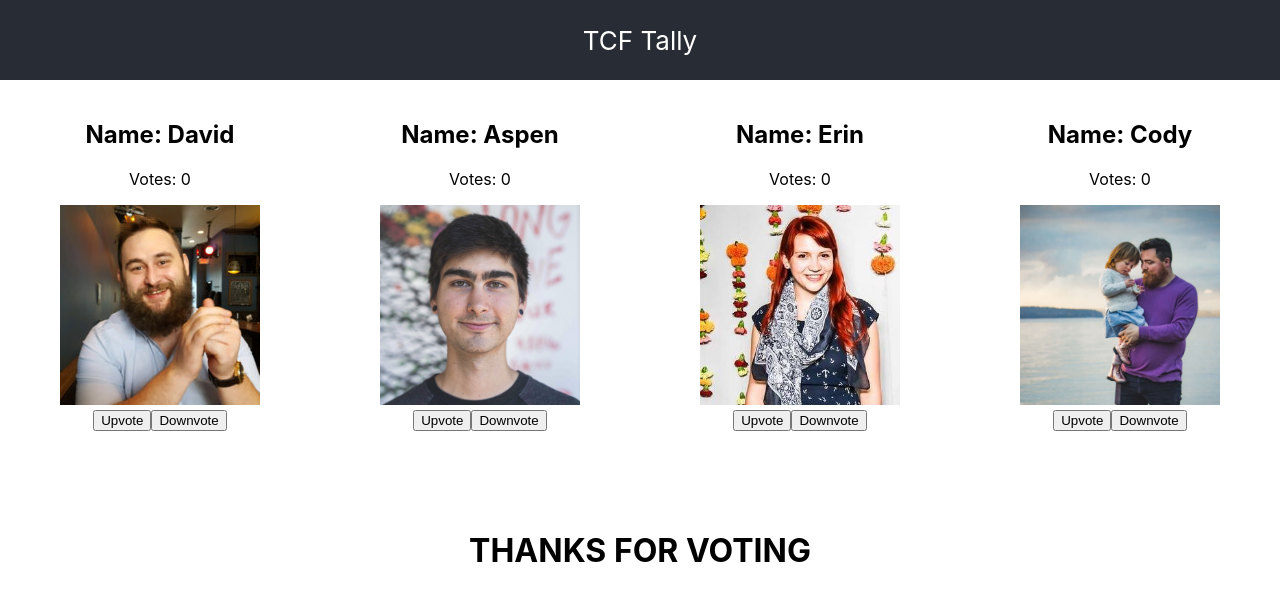
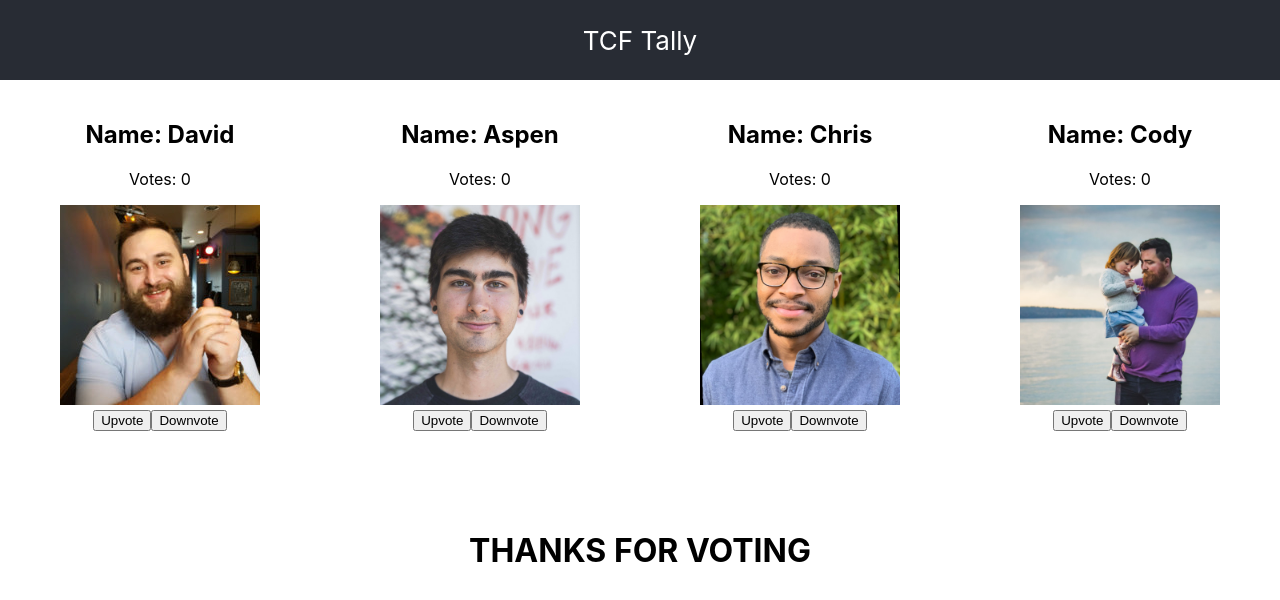
Before and after one commit to carnold18/react-redux-lecture, a React (Create React App) app: page / in a window 1280 px wide. Shown: the top 600 px of the page. Built offline with nearby package versions, Linux system fonts and the light colour scheme; the HTML template or start-up script is replaced by a standard one.

Commit message:
prepped to start lecture

```diff
--- a/src/components/MainContainer.js
+++ b/src/components/MainContainer.js
@@ -1,9 +1,9 @@
 import React from 'react';
 import Tcfs from './Tcfs';
 import aspen from '../assets/aspen.jpeg';
+import chris from '../assets/chris.jpeg'
 import cody from '../assets/cody.jpeg';
 import me from '../assets/me.jpeg';
-import erin from '../assets/erin.jpeg';
 
 class MainContainer extends React.Component {
   constructor() {
@@ -24,9 +24,9 @@ class MainContainer extends React.Component {
         },
         3: {
           id: 3,
-          name: 'Erin',
+          name: 'Chris',
           votes: 0,
-          image: erin
+          image: chris
         },
         4: {
           id: 4,
--- a/src/components/TcfCard.js
+++ b/src/components/TcfCard.js
@@ -7,7 +7,7 @@ const TcfCard = props => {
     <div className='card'>
       <h2>Name: { tcf.name }</h2>
       <p>Votes: { tcf.votes }</p>
-      <img src={ tcf.image }></img>
+      <img src={ tcf.image } alt={ tcf.name }></img>
       <br />
       <button onClick={() => {
         props.increaseVote(tcf.id)
```
Also changed, not shown: src/assets/chris.jpeg (added).
